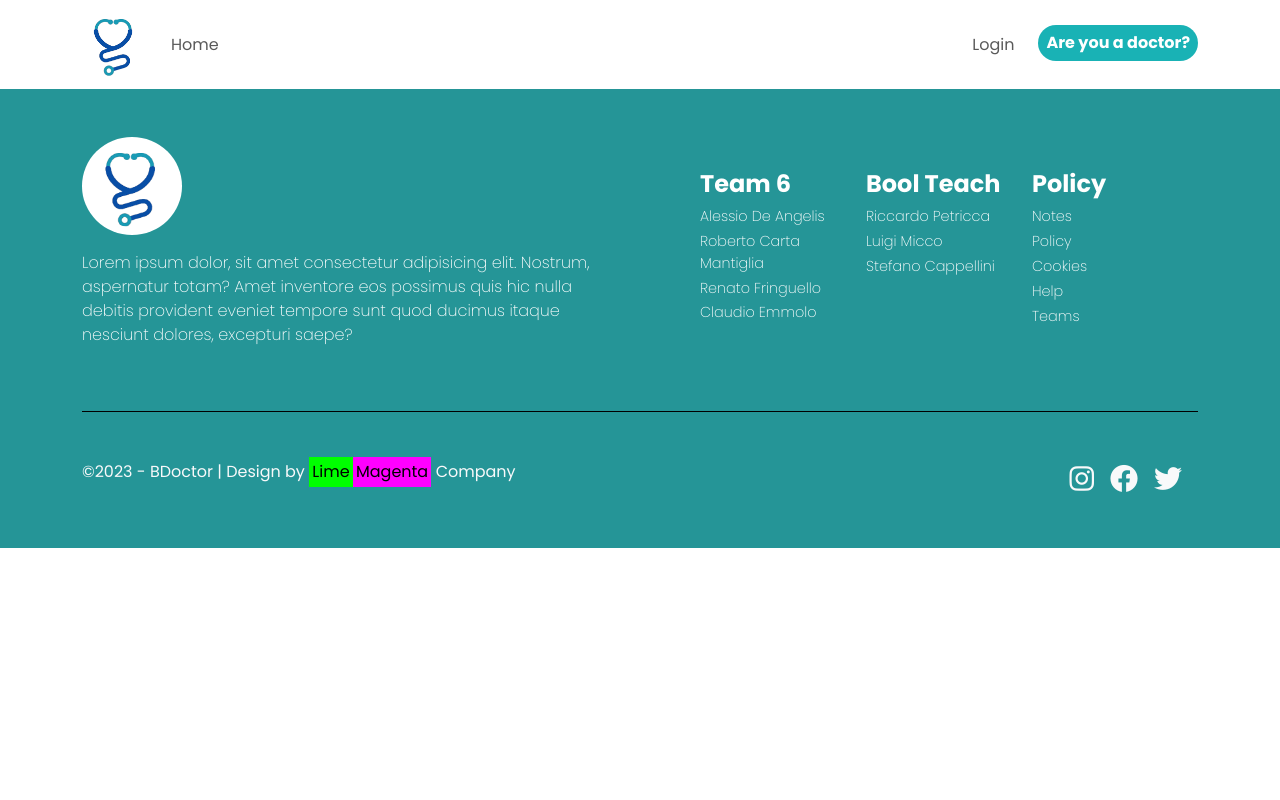
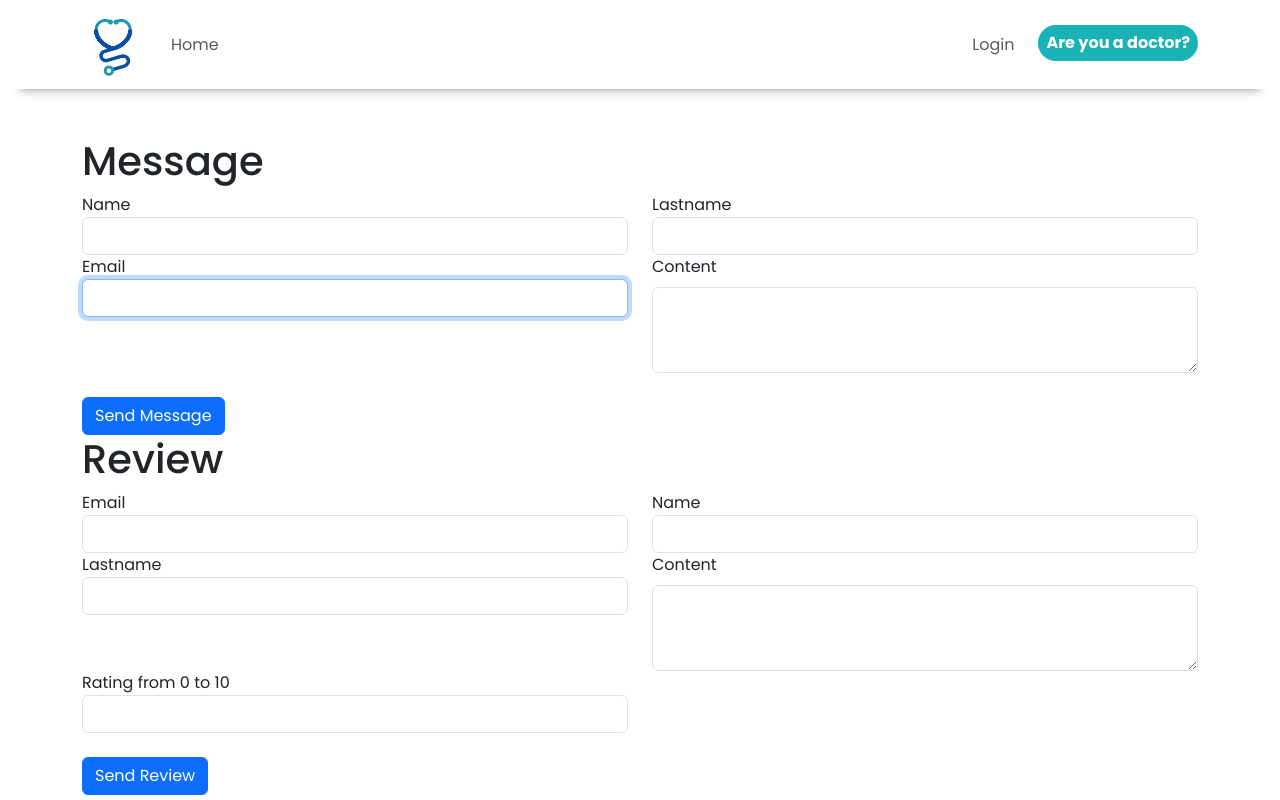
Before and after one commit to RenatoFringuello/BDoctor-frontoffice, a Vue app: page /doctor/1 in a window 1280 px wide. Shown: the top 800 px of the page. Built offline with nearby package versions, Linux system fonts and the light colour scheme.

Commit message:
create single doctor page, and review and message forms

```diff
--- /dev/null
+++ b/src/components/Doctors/DoctorsMessage.vue
@@ -0,0 +1,38 @@
+<script>
+export default {
+    name: 'DoctorsMessage'
+}
+</script>
+<template>
+    <form>
+        <div class="mb-4 row">
+            <div class="col-md-6">
+                <label for="name" class="col-md-4">
+                    Name
+                </label>
+                <input id="name" type="text" class="form-control" name="telephone" autocomplete="name">
+            </div>
+            <div class="col-md-6">
+                <label for="lastname" class="col-md-4">
+                    Lastname
+                </label>
+                <input id="lastname" type="text" class="form-control" name="lastname" autocomplete="lastname">
+            </div>
+            <div class="col-md-6">
+                <label for="email" class="col-md-4">
+                    Email
+                </label>
+                <input id="email" type="email" class="form-control" name="email" autocomplete="email" autofocus
+                    minlength="9">
+            </div>
+            <div class="col-md-6">
+                <label for="content" class="form-label">
+                    Content
+                </label>
+                <textarea class="form-control" name="content" id="content" rows="3"></textarea>
+            </div>
+        </div>
+        <button type="submit" class="btn btn-primary">Send Message</button>
+    </form>
+</template>
+<style lang="scss" scoped></style>
--- /dev/null
+++ b/src/components/Doctors/DoctorsReview.vue
@@ -0,0 +1,45 @@
+<script>
+export default {
+    name: 'Doctorsreview'
+}
+</script>
+<template>
+    <form>
+        <div class="mb-4 row">
+            <div class="col-md-6">
+                <label for="email" class="col-md-4">
+                    Email
+                </label>
+                <input id="email" type="email" class="form-control" name="email" autocomplete="email" autofocus
+                    minlength="9">
+            </div>
+            <div class="col-md-6">
+                <label for="name" class="col-md-4">
+                    Name
+                </label>
+                <input id="name" type="text" class="form-control" name="telephone" autocomplete="name">
+            </div>
+            <div class="col-md-6">
+                <label for="lastname" class="col-md-4">
+                    Lastname
+                </label>
+                <input id="lastname" type="text" class="form-control" name="lastname" autocomplete="lastname">
+            </div>
+            <div class="col-md-6">
+                <label for="content" class="form-label">
+                    Content
+                </label>
+                <textarea class="form-control" name="content" id="content" rows="3"></textarea>
+            </div>
+            <div class="col-md-6">
+                <label for="lastname" class="col-md-4">
+                    Rating from 0 to 10
+                </label>
+                <input id="rating" type="text" class="form-control" name="rating" autocomplete="rating">
+            </div>
+        </div>
+        <button type="submit" class="btn btn-primary">Send Review</button>
+
+    </form>
+</template>
+<style lang="scss" scoped></style>
--- a/src/pages/AppDoctors.vue
+++ b/src/pages/AppDoctors.vue
@@ -46,8 +46,9 @@ export default {
                                             :src="`http://127.0.0.1:8000/storage/${doc.profile.picture}`"
                                             :alt="doc.profile.picture">
                                         <img v-else-if="doc.profile != null" :src="doc.profile.picture">
-
-                                        <h3 class="ms-4">Dr. {{ doc.name + ' ' + doc.lastname }}</h3>
+                                        <router-link :to="{ name: 'doctor-page', params: { id: doc.id } }">
+                                            <h3 class="ms-4">Dr. {{ doc.name + ' ' + doc.lastname }}</h3>
+                                        </router-link>
                                         <span class="text-warning fs-4 mb-2 ms-1 position-absolute top-0 end-0"
                                             v-if="doc.sponsors != null && doc.sponsors[0].type != 'noSponsor'">FEATURED
                                         </span>
--- /dev/null
+++ b/src/pages/AppSingleDoctor.vue
@@ -0,0 +1,24 @@
+<script>
+import DoctorsReview from '../components/Doctors/DoctorsReview.vue';
+import DoctorsMessage from '../components/Doctors/DoctorsMessage.vue';
+
+export default {
+    name: 'AppSingleDoctor',
+    components: {
+        DoctorsReview,
+        DoctorsMessage
+    }
+}
+</script>
+<template>
+    <main class="py-5">
+        <div class="container">
+            <h1>Message</h1>
+            <DoctorsMessage />
+            <h1>Review</h1>
+            <DoctorsReview />
+        </div>
+
+    </main>
+</template>
+<style lang="scss" scoped></style>
--- a/src/router.js
+++ b/src/router.js
@@ -2,6 +2,8 @@ import { createRouter, createWebHistory } from 'vue-router';
 
 import AppHome from './pages/AppHome.vue';
 import AppDoctors from './pages/AppDoctors.vue';
+import AppSingleDoctor from './pages/AppSingleDoctor.vue';
+
 
 const router = createRouter({
 
@@ -17,6 +19,11 @@ const router = createRouter({
             name: 'doctors',
             component: AppDoctors
         },
+        {
+            path: '/doctor/:id',
+            name: 'doctor-page',
+            component: AppSingleDoctor
+        },
     ]
 });
 
```
